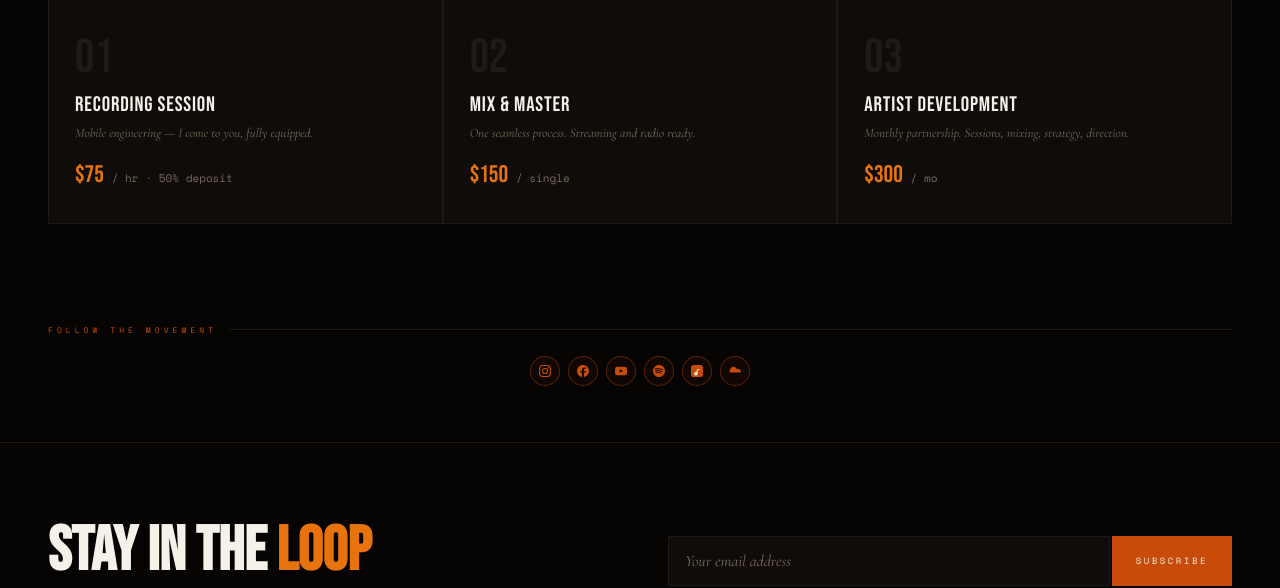
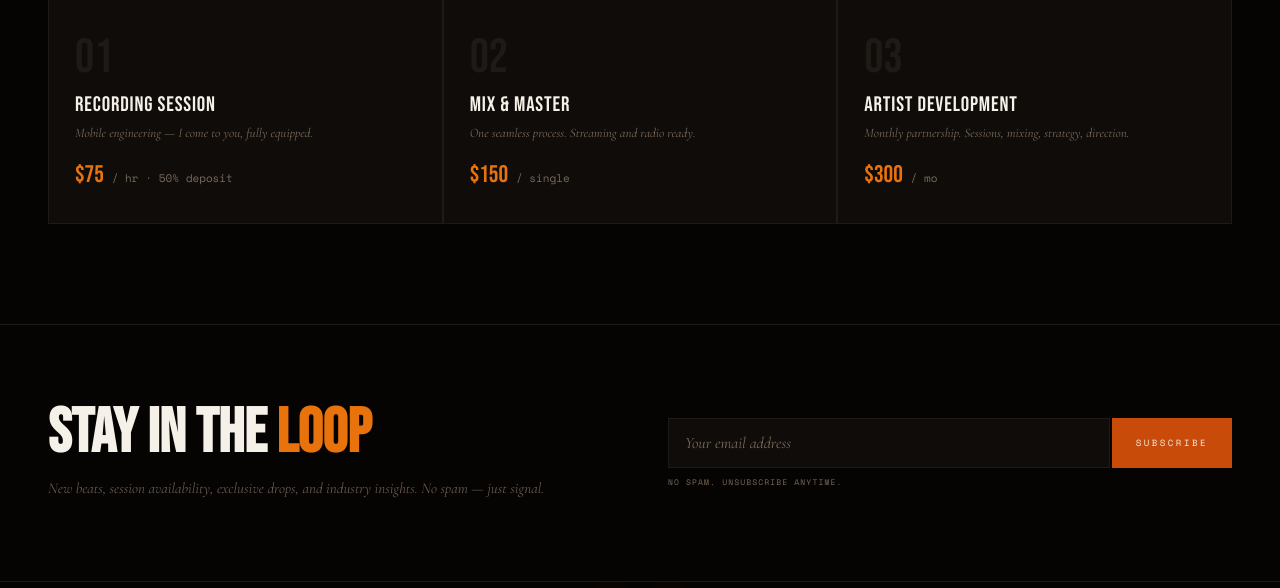
Before and after one commit to rapperstore/Mac-Dylan, a Flask app: page / in a window 1280 px wide. Shown: the part 1776-2364 px from the top of the page. Run offline with Flask 3, Linux system fonts and the light colour scheme.

Commit message:
bigger tip jar, social at bottom, 3 icons only

```diff
--- a/templates/index.html
+++ b/templates/index.html
@@ -45,10 +45,10 @@
 .svc-desc{font-size:13px;color:var(--muted);font-style:italic;line-height:1.6;margin-bottom:16px}
 .svc-price{font-family:'Bebas Neue',sans-serif;font-size:24px;color:var(--fire)}
 .svc-price small{font-size:11px;color:var(--muted);font-family:'Space Mono',monospace;margin-left:4px}
-.tip-float{position:fixed;top:68px;right:16px;z-index:500;display:flex;flex-direction:column;align-items:center;gap:3px;text-decoration:none}
-.tip-jar-bg{width:42px;height:42px;background:rgba(5,4,3,.95);border:1px solid var(--ember);display:flex;align-items:center;justify-content:center;position:relative;transition:border-color .2s,box-shadow .2s;animation:tfloat 3s ease-in-out infinite}
-.tip-float:hover .tip-jar-bg{border-color:var(--fire);box-shadow:0 0 16px rgba(200,75,10,.5)}
-.tip-jar-emoji{font-size:22px;line-height:1}
+.tip-float{position:fixed;top:68px;right:16px;z-index:500;display:flex;flex-direction:column;align-items:center;gap:4px;text-decoration:none}
+.tip-jar-bg{width:62px;height:62px;background:rgba(5,4,3,.95);border:1px solid var(--ember);display:flex;align-items:center;justify-content:center;position:relative;transition:border-color .2s,box-shadow .2s;animation:tfloat 3s ease-in-out infinite}
+.tip-float:hover .tip-jar-bg{border-color:var(--fire);box-shadow:0 0 22px rgba(200,75,10,.6)}
+.tip-jar-emoji{font-size:34px;line-height:1}
 .tip-coin{position:absolute;width:6px;height:6px;border-radius:50%;background:var(--flame);opacity:0;animation:tcoin 2.2s ease-in-out infinite}
 .tip-coin:nth-child(2){animation-delay:.35s}.tip-coin:nth-child(3){animation-delay:.7s}
 .tip-float-lbl{font-family:'Space Mono',monospace;font-size:6px;letter-spacing:.2em;color:var(--ember);text-transform:uppercase;background:rgba(5,4,3,.9);padding:2px 5px;border:1px solid rgba(200,75,10,.25)}
@@ -167,19 +167,6 @@
   </div>
 </section>
 
-<!-- Social -->
-<section class="social-section" data-reveal>
-  <div class="social-label">Follow the Movement</div>
-  <div class="social-circles">
-    <a href="https://instagram.com/macdylan4ever" target="_blank" class="sb-btn" title="Instagram @macdylan4ever"><svg viewBox="0 0 24 24"><path d="M12 2.163c3.204 0 3.584.012 4.85.07 3.252.148 4.771 1.691 4.919 4.919.058 1.265.069 1.645.069 4.849 0 3.205-.012 3.584-.069 4.849-.149 3.225-1.664 4.771-4.919 4.919-1.266.058-1.644.07-4.85.07-3.204 0-3.584-.012-4.849-.07-3.26-.149-4.771-1.699-4.919-4.92-.058-1.265-.07-1.644-.07-4.849 0-3.204.013-3.583.07-4.849.149-3.227 1.664-4.771 4.919-4.919 1.266-.057 1.645-.069 4.849-.069zM12 0C8.741 0 8.333.014 7.053.072 2.695.272.273 2.69.073 7.052.014 8.333 0 8.741 0 12c0 3.259.014 3.668.072 4.948.2 4.358 2.618 6.78 6.98 6.98C8.333 23.986 8.741 24 12 24c3.259 0 3.668-.014 4.948-.072 4.354-.2 6.782-2.618 6.979-6.98.059-1.28.073-1.689.073-4.948 0-3.259-.014-3.667-.072-4.947-.196-4.354-2.617-6.78-6.979-6.98C15.668.014 15.259 0 12 0zm0 5.838a6.162 6.162 0 100 12.324 6.162 6.162 0 000-12.324zM12 16a4 4 0 110-8 4 4 0 010 8zm6.406-11.845a1.44 1.44 0 100 2.881 1.44 1.44 0 000-2.881z"/></svg></a>
-    <a href="https://facebook.com/macdylan4ever" target="_blank" class="sb-btn" title="Facebook macdylan4ever"><svg viewBox="0 0 24 24"><path d="M24 12.073c0-6.627-5.373-12-12-12s-12 5.373-12 12c0 5.99 4.388 10.954 10.125 11.854v-8.385H7.078v-3.47h3.047V9.43c0-3.007 1.792-4.669 4.533-4.669 1.312 0 2.686.235 2.686.235v2.953H15.83c-1.491 0-1.956.925-1.956 1.874v2.25h3.328l-.532 3.47h-2.796v8.385C19.612 23.027 24 18.062 24 12.073z"/></svg></a>
-    <a href="https://youtube.com/@macdylan" target="_blank" class="sb-btn" title="YouTube macdylan"><svg viewBox="0 0 24 24"><path d="M23.498 6.186a3.016 3.016 0 00-2.122-2.136C19.505 3.545 12 3.545 12 3.545s-7.505 0-9.377.505A3.017 3.017 0 00.502 6.186C0 8.07 0 12 0 12s0 3.93.502 5.814a3.016 3.016 0 002.122 2.136c1.871.505 9.376.505 9.376.505s7.505 0 9.377-.505a3.015 3.015 0 002.122-2.136C24 15.93 24 12 24 12s0-3.93-.502-5.814zM9.545 15.568V8.432L15.818 12l-6.273 3.568z"/></svg></a>
-    <a href="https://open.spotify.com/artist/macdylan" target="_blank" class="sb-btn" title="Spotify macdylan"><svg viewBox="0 0 24 24"><path d="M12 0C5.4 0 0 5.4 0 12s5.4 12 12 12 12-5.4 12-12S18.66 0 12 0zm5.521 17.34c-.24.359-.66.48-1.021.24-2.82-1.74-6.36-2.101-10.561-1.141-.418.122-.779-.179-.899-.539-.12-.421.18-.78.54-.9 4.56-1.021 8.52-.6 11.64 1.32.42.18.479.659.301 1.02zm1.44-3.3c-.301.42-.841.6-1.262.3-3.239-1.98-8.159-2.58-11.939-1.38-.479.12-1.02-.12-1.14-.6-.12-.48.12-1.021.6-1.141C9.6 9.9 15 10.561 18.72 12.84c.361.181.54.78.241 1.2zm.12-3.36C15.24 8.4 8.82 8.16 5.16 9.301c-.6.179-1.2-.181-1.38-.721-.18-.601.18-1.2.72-1.381 4.26-1.26 11.28-1.02 15.721 1.621.539.3.719 1.02.419 1.56-.299.421-1.02.599-1.559.3z"/></svg></a>
-    <a href="https://music.apple.com/us/artist/macdylan" target="_blank" class="sb-btn" title="Apple Music macdylan"><svg viewBox="0 0 24 24"><path d="M23.994 6.124a9.23 9.23 0 00-.24-2.19c-.317-1.31-1.062-2.31-2.18-3.043a5.022 5.022 0 00-1.877-.726 10.496 10.496 0 00-1.564-.15c-.04-.003-.083-.01-.124-.013H5.986c-.152.01-.303.017-.455.026C4.786.07 4.043.15 3.34.428 2.004.958 1.04 1.88.475 3.208A4.95 4.95 0 00.05 4.822c-.013.35-.018.7-.02 1.05V18.13c.003.35.008.7.02 1.05.1 1.55.58 2.79 1.53 3.73.95.94 2.1 1.37 3.42 1.49.33.03.67.04 1 .04h12.01c.34 0 .67-.01 1-.04 1.32-.12 2.47-.55 3.42-1.49.95-.94 1.43-2.18 1.53-3.73.013-.35.018-.7.02-1.05V5.872c-.002-.35-.007-.7-.02-1.05z"/><path d="M17.17 8.23l-5.72 1.06v5.19c-.51-.31-1.1-.49-1.73-.49-1.88 0-3.4 1.52-3.4 3.4s1.52 3.4 3.4 3.4 3.4-1.52 3.4-3.4V10.36l4.5-.84V8.23z" fill="white"/></svg></a>
-    <a href="https://soundcloud.com/macdylan4ever" target="_blank" class="sb-btn" title="SoundCloud macdylan4ever"><svg viewBox="0 0 24 24"><path d="M1.175 12.225c-.015 0-.023.01-.023.025l-.323 2.056.323 2.046c0 .016.008.025.023.025s.023-.009.023-.025l.366-2.046-.366-2.056c0-.015-.009-.025-.023-.025zm22.444-.09C22.08 9.28 19.722 7.5 17 7.5c-.678 0-1.33.114-1.938.322C14.18 5.129 11.584 3.5 8.6 3.5 5.06 3.5 2.2 6.36 2.2 9.9v.055C1.54 10.37 1 11.21 1 12.2c0 1.547 1.253 2.8 2.8 2.8H22c1.105 0 2-.895 2-2 0-1.018-.76-1.857-1.752-1.972l.527.331z"/></svg></a>
-  </div>
-</section>
-
 <!-- Newsletter -->
 <section class="newsletter" data-reveal>
   <div>
@@ -202,6 +189,16 @@
   <p class="quote-text">Your music already has the <em>fire.</em><br>Let's make sure the world can hear it.</p>
   <div class="quote-attr">Mac Dylan · (208) 391-5292 · Boise, Idaho</div>
 </div>
+
+<!-- Social — bottom of page -->
+<section class="social-section" data-reveal>
+  <div class="social-label">Follow the Movement</div>
+  <div class="social-circles">
+    <a href="https://instagram.com/macdylan4ever" target="_blank" class="sb-btn" title="Instagram @macdylan4ever"><svg viewBox="0 0 24 24"><path d="M12 2.163c3.204 0 3.584.012 4.85.07 3.252.148 4.771 1.691 4.919 4.919.058 1.265.069 1.645.069 4.849 0 3.205-.012 3.584-.069 4.849-.149 3.225-1.664 4.771-4.919 4.919-1.266.058-1.644.07-4.85.07-3.204 0-3.584-.012-4.849-.07-3.26-.149-4.771-1.699-4.919-4.92-.058-1.265-.07-1.644-.07-4.849 0-3.204.013-3.583.07-4.849.149-3.227 1.664-4.771 4.919-4.919 1.266-.057 1.645-.069 4.849-.069zM12 0C8.741 0 8.333.014 7.053.072 2.695.272.273 2.69.073 7.052.014 8.333 0 8.741 0 12c0 3.259.014 3.668.072 4.948.2 4.358 2.618 6.78 6.98 6.98C8.333 23.986 8.741 24 12 24c3.259 0 3.668-.014 4.948-.072 4.354-.2 6.782-2.618 6.979-6.98.059-1.28.073-1.689.073-4.948 0-3.259-.014-3.667-.072-4.947-.196-4.354-2.617-6.78-6.979-6.98C15.668.014 15.259 0 12 0zm0 5.838a6.162 6.162 0 100 12.324 6.162 6.162 0 000-12.324zM12 16a4 4 0 110-8 4 4 0 010 8zm6.406-11.845a1.44 1.44 0 100 2.881 1.44 1.44 0 000-2.881z"/></svg></a>
+    <a href="https://facebook.com/macdylan4ever" target="_blank" class="sb-btn" title="Facebook macdylan4ever"><svg viewBox="0 0 24 24"><path d="M24 12.073c0-6.627-5.373-12-12-12s-12 5.373-12 12c0 5.99 4.388 10.954 10.125 11.854v-8.385H7.078v-3.47h3.047V9.43c0-3.007 1.792-4.669 4.533-4.669 1.312 0 2.686.235 2.686.235v2.953H15.83c-1.491 0-1.956.925-1.956 1.874v2.25h3.328l-.532 3.47h-2.796v8.385C19.612 23.027 24 18.062 24 12.073z"/></svg></a>
+    <a href="https://youtube.com/@macdylan" target="_blank" class="sb-btn" title="YouTube macdylan"><svg viewBox="0 0 24 24"><path d="M23.498 6.186a3.016 3.016 0 00-2.122-2.136C19.505 3.545 12 3.545 12 3.545s-7.505 0-9.377.505A3.017 3.017 0 00.502 6.186C0 8.07 0 12 0 12s0 3.93.502 5.814a3.016 3.016 0 002.122 2.136c1.871.505 9.376.505 9.376.505s7.505 0 9.377-.505a3.015 3.015 0 002.122-2.136C24 15.93 24 12 24 12s0-3.93-.502-5.814zM9.545 15.568V8.432L15.818 12l-6.273 3.568z"/></svg></a>
+  </div>
+</section>
 {% endblock %}
 
 {% block extra_scripts %}
```
